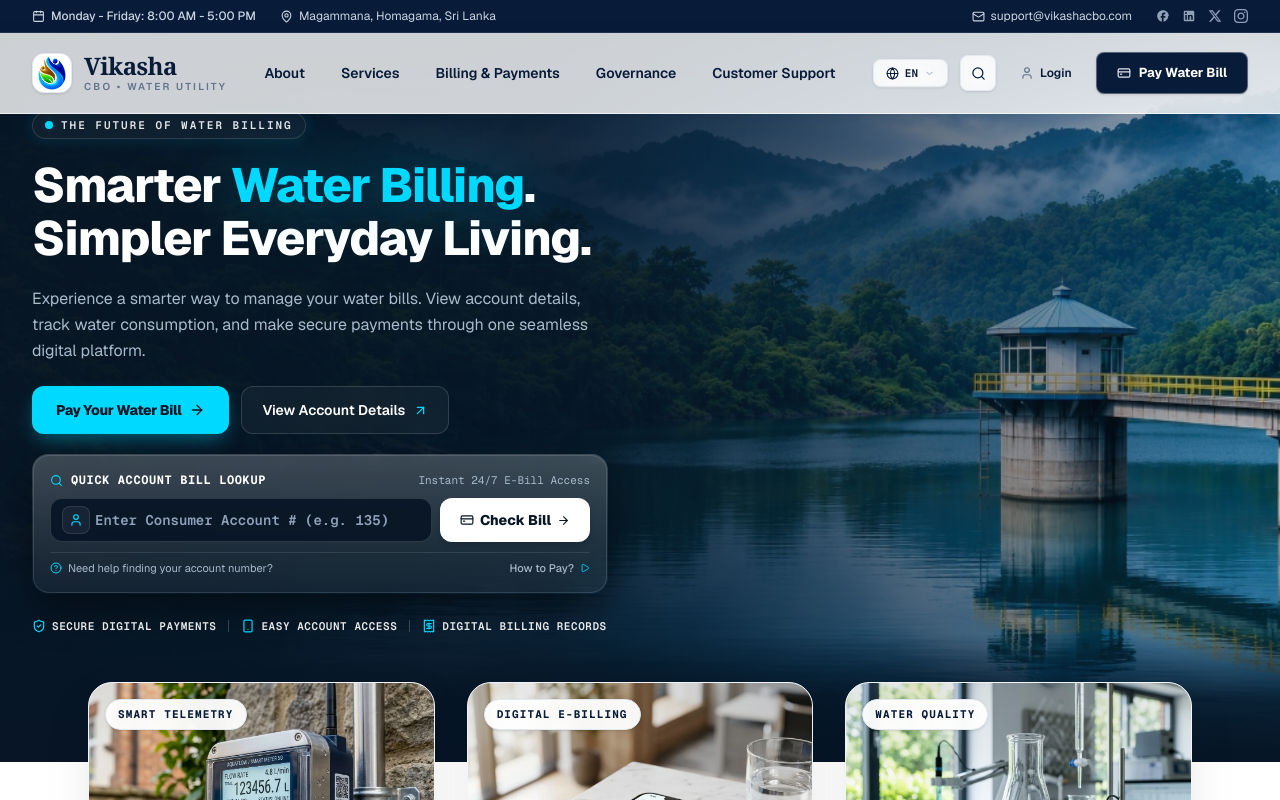
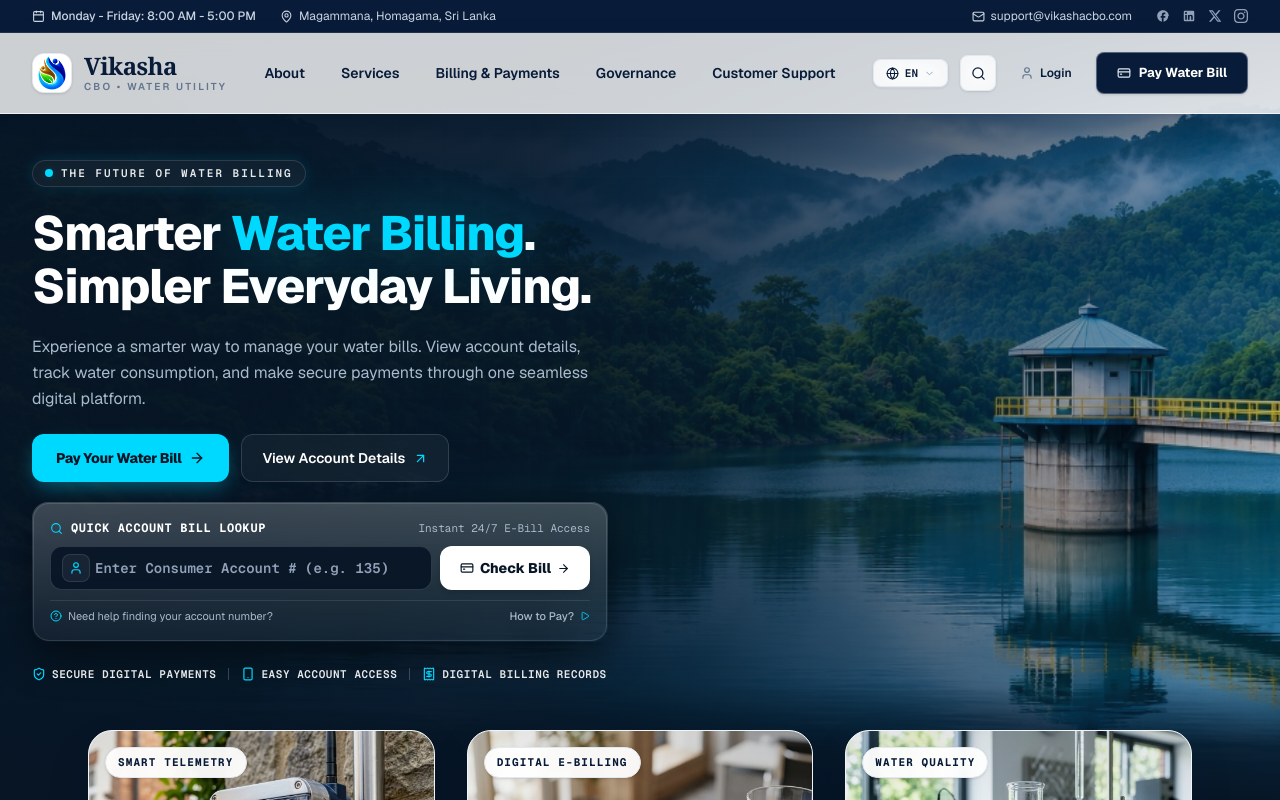
Before and after one commit to Genula2003/VIKASHA-CBO, a Next.js app: page / in a window 1280 px wide. Shown: the top 800 px of the page. Built offline with nearby package versions, Linux system fonts and the light colour scheme.

Commit message:
feat: add main landing page and hero section component

```diff
--- a/app/page.tsx
+++ b/app/page.tsx
@@ -123,7 +123,7 @@ export default function Home() {
       {/* ========================================================================= */}
       {/* 2. 3 HERO-MATCHING FEATURE CARDS (CLEAN WHITE THEME AS PER SPECIFICATION) */}
       {/* ========================================================================= */}
-      <section className="relative z-30 max-w-6xl mx-auto px-4 sm:px-6 -mt-12 sm:-mt-16 lg:-mt-20 mb-12">
+      <section className="hidden md:block relative z-30 max-w-6xl mx-auto px-4 sm:px-6 -mt-12 sm:-mt-16 lg:-mt-20 mb-12">
         <div className="grid grid-cols-1 md:grid-cols-3 gap-6 lg:gap-8">
           {[
             {
--- a/components/HeroSection.tsx
+++ b/components/HeroSection.tsx
@@ -44,7 +44,7 @@ export default function HeroSection({
 
   return (
     <div
-      className="relative w-full overflow-visible bg-[#071525] text-white pt-20 sm:pt-24 lg:pt-28 pb-20 sm:pb-24 lg:pb-32"
+      className="relative w-full overflow-visible bg-[#071525] text-white pt-28 sm:pt-36 lg:pt-40 pb-12 sm:pb-20 lg:pb-32"
       aria-label="Water Billing Platform Overview"
     >
       {/* ========================================================================= */}
@@ -69,7 +69,7 @@ export default function HeroSection({
           }}
         />
         {/* Top Navbar Scrim */}
-        <div className="absolute inset-x-0 top-0 h-28 bg-gradient-to-b from-[#071525]/90 via-[#071525]/40 to-transparent" />
+        <div className="absolute inset-x-0 top-0 h-36 sm:h-44 bg-gradient-to-b from-[#071525]/90 via-[#071525]/40 to-transparent" />
         {/* Bottom Transition Scrim */}
         <div className="absolute inset-x-0 bottom-0 h-32 bg-gradient-to-t from-[#071525] via-[#071525]/85 to-transparent" />
       </div>
```
